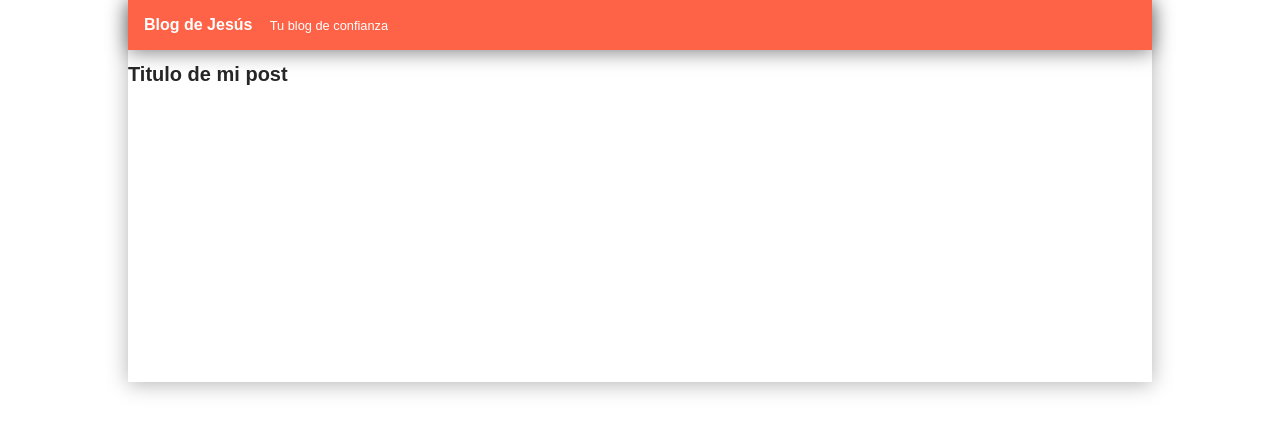
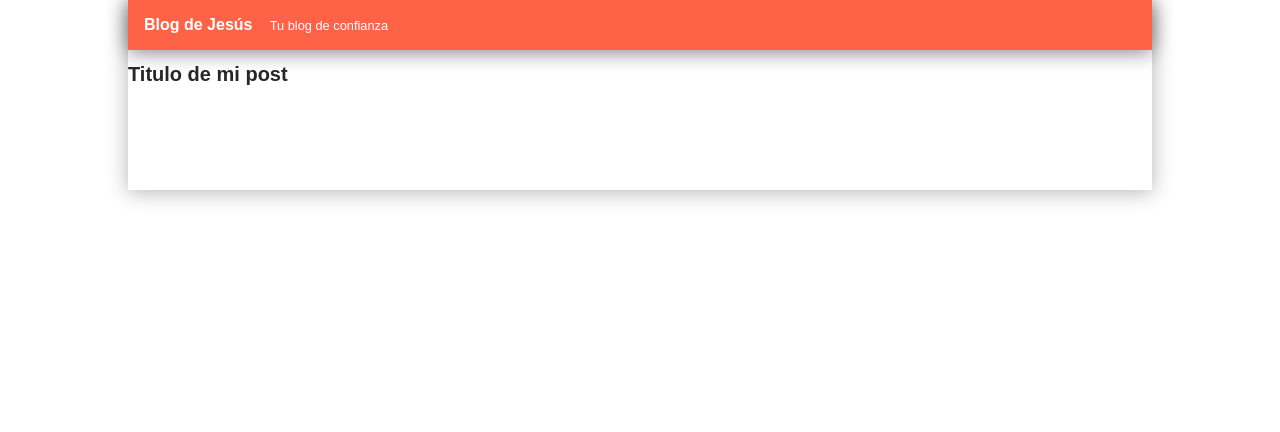
Before and after one commit to jcal14/hyperblog, a plain HTML site: page blogpost.html in a window 1280 px wide. Drawn offline with Linux system fonts and the light colour scheme.

Commit message:
quitando padding del parrafo

```diff
--- a/style.css
+++ b/style.css
@@ -39,7 +39,3 @@ p {
     font-weight: normal;
     font-size: 0.8em;
 }
-
-p {
-    padding: 3em;
-}
```
